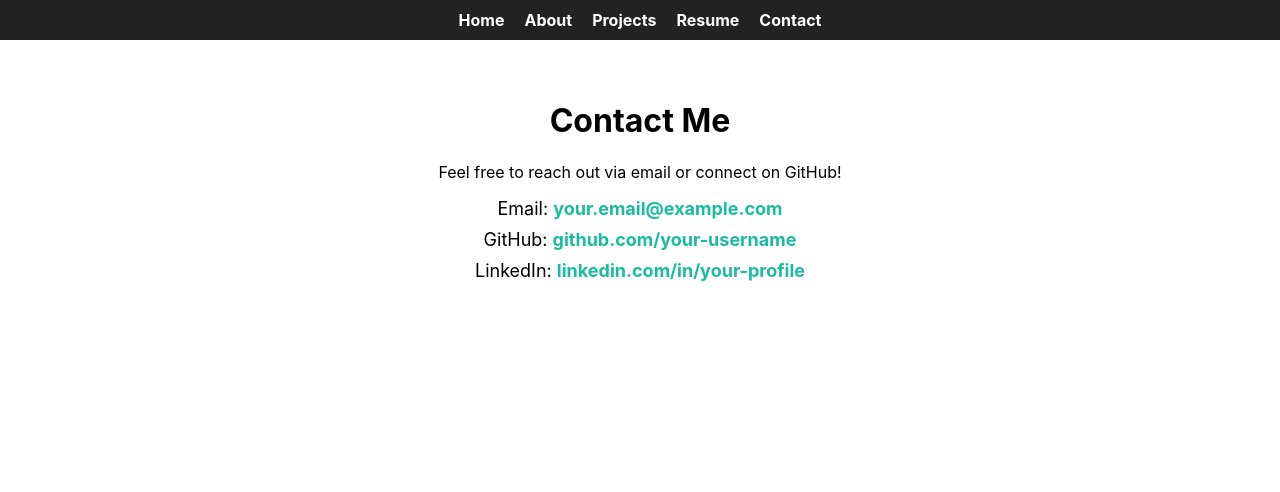
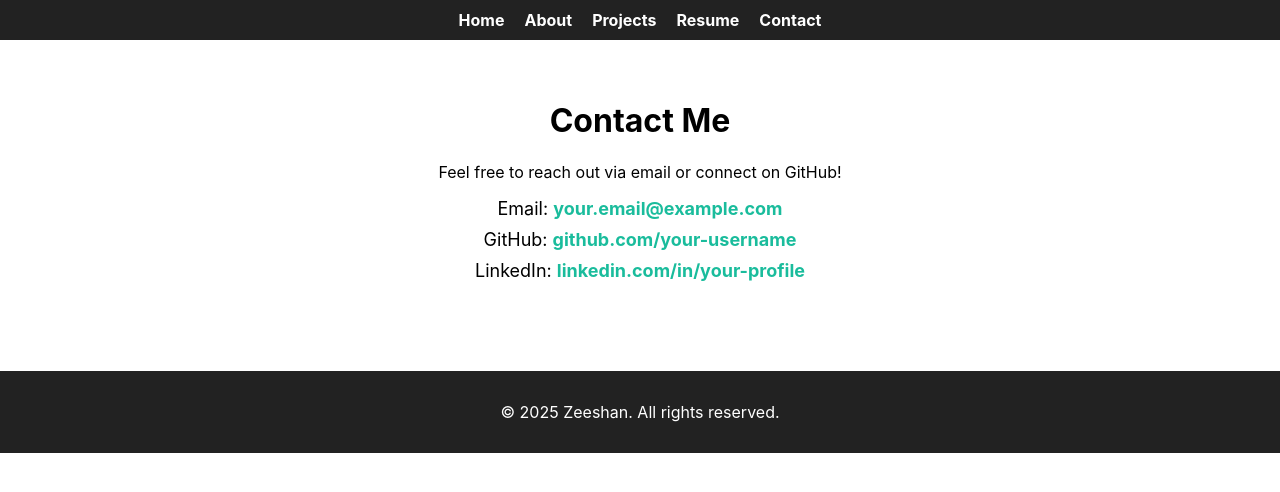
Before and after one commit to Zeeshan0610/zeeshan-portfolio, a React (Create React App) app: page /contact in a window 1280 px wide. Shown: the top 492 px of the page. Built offline with nearby package versions, Linux system fonts and the light colour scheme.

Commit message:
Integrated Footer component into App

```diff
--- a/src/App.js
+++ b/src/App.js
@@ -1,5 +1,6 @@
 import { BrowserRouter as Router, Routes, Route } from "react-router-dom";
 import Navbar from "./components/Navbar";
+import Footer from "./components/Footer"; // 👈 import Footer
 import Home from "./pages/Home";
 import About from "./pages/About";
 import Projects from "./pages/Projects";
@@ -9,6 +10,7 @@
 function App() {
   return (
     <Router>
+      <>
         <Navbar />
         <Routes>
           <Route path="/" element={<Home />} />
@@ -17,6 +19,8 @@
           <Route path="/resume" element={<Resume />} />
           <Route path="/contact" element={<Contact />} />
         </Routes>
+        <Footer /> {/* 👈 add Footer after Routes */}
+      </>
     </Router>
   );
 }
--- /dev/null
+++ b/src/components/Footer.css
@@ -0,0 +1,7 @@
+.footer {
+  background-color: #222;
+  color: #fff;
+  padding: 15px 0;
+  text-align: center;
+  margin-top: 40px;
+}
--- /dev/null
+++ b/src/components/Footer.jsx
@@ -0,0 +1,11 @@
+import "./Footer.css";
+
+function Footer() {
+  return (
+    <footer className="footer">
+      <p>&copy; {new Date().getFullYear()} Zeeshan. All rights reserved.</p>
+    </footer>
+  );
+}
+
+export default Footer;
```
Lines whose indentation alone changed are shown as unchanged.
